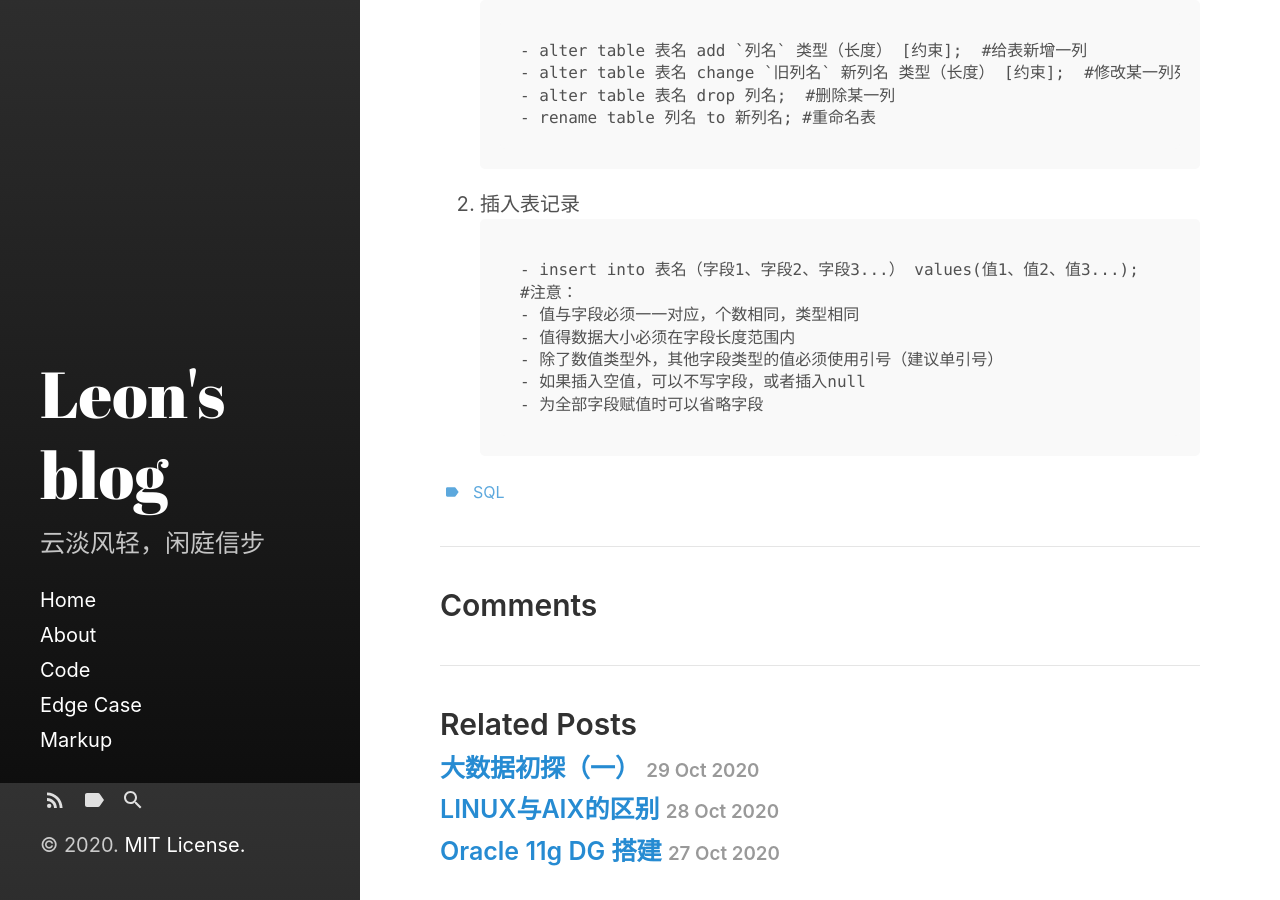
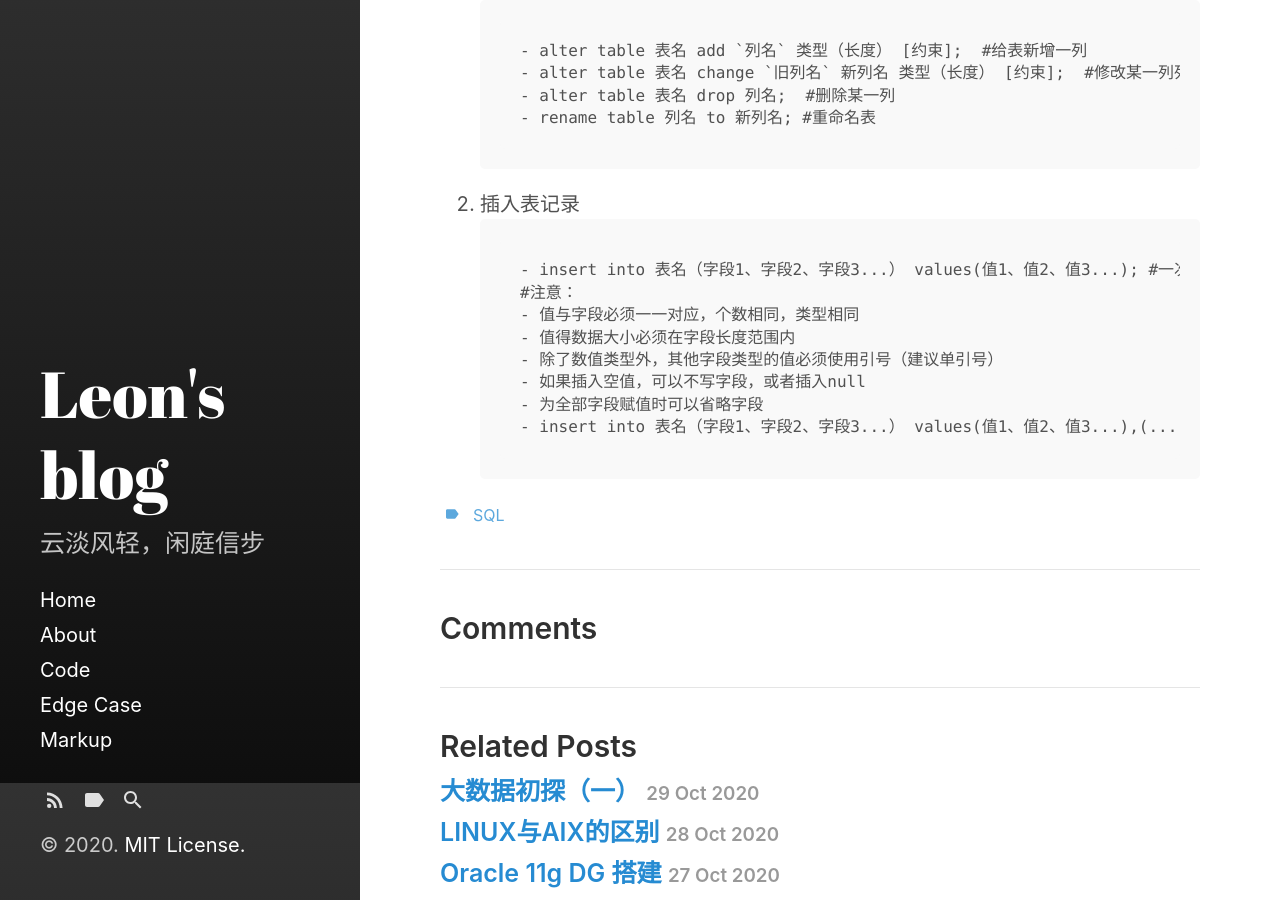
Before and after one commit to WnLeon/blog, a Jekyll site: the page built from _posts/2020-10-29-SQL语言基础.md, in a window 1280 px wide and 900 px high, scrolled down 3717 px. Built offline with Jekyll 4.4.1, drawn with Linux system fonts in a browser that asks for light colours.

Commit message:
category add  2020/10/29

````diff
--- a/_posts/2020-10-29-SQL语言基础.md
+++ b/_posts/2020-10-29-SQL语言基础.md
@@ -130,11 +130,12 @@ SQL语言是一种数据库查询和程序设计语言，用于存取数据以
 
 11. 插入表记录
 ```
-- insert into 表名（字段1、字段2、字段3...） values(值1、值2、值3...);
+- insert into 表名（字段1、字段2、字段3...） values(值1、值2、值3...); #一次性插入单行数据
 #注意：
 - 值与字段必须一一对应，个数相同，类型相同
 - 值得数据大小必须在字段长度范围内
 - 除了数值类型外，其他字段类型的值必须使用引号（建议单引号）
 - 如果插入空值，可以不写字段，或者插入null
 - 为全部字段赋值时可以省略字段
+- insert into 表名（字段1、字段2、字段3...） values(值1、值2、值3...),(...),(...); # 一次性插入多行数据
 ```
````
